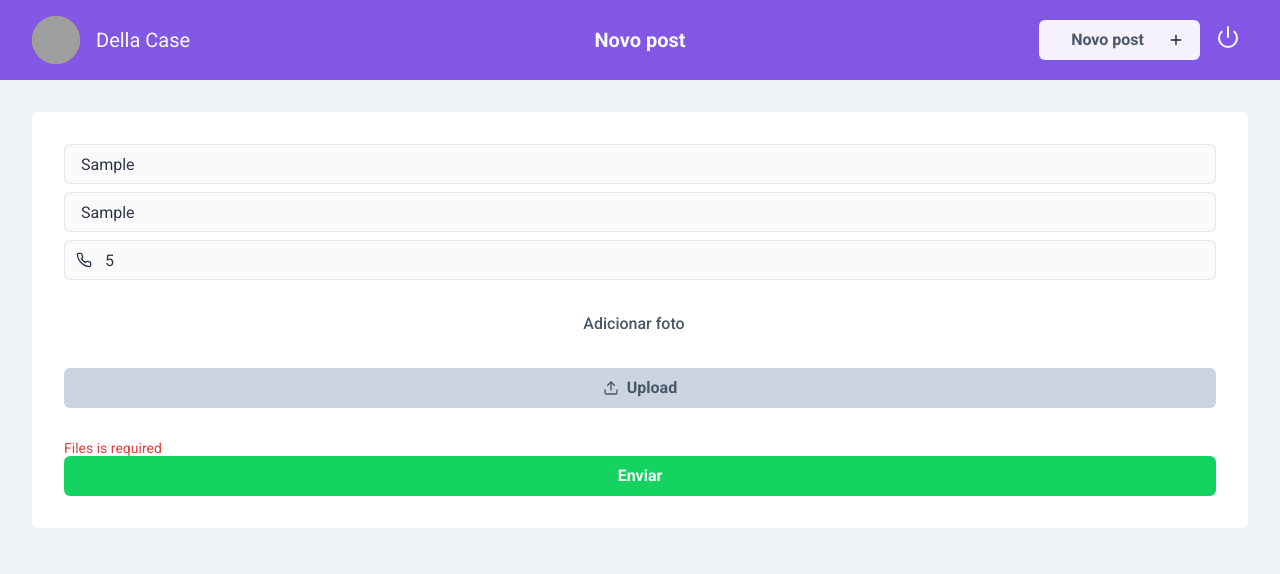
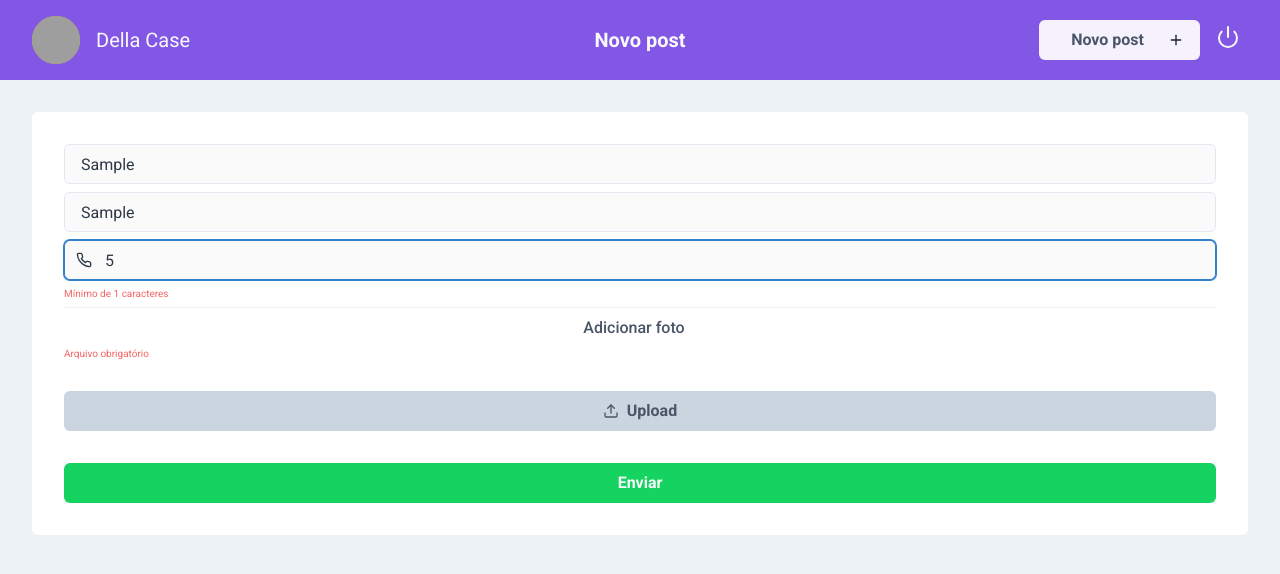
Before and after one commit to alan-dx/adopet-web, a Next.js app: page /post/new in a window 1280 px wide. Both pictures are taken after typing "Sample", "Sample", "5" into the empty fields and a click on the button "Enviar". Shown: the top 574 px of the page. Built offline with nearby package versions, Linux system fonts and the light colour scheme; grey boxes are pictures that could not be loaded.

Commit message:
Refactor and validation

```diff
--- /dev/null
+++ b/src/components/FileUpload/components/UploadInput/index.tsx
@@ -0,0 +1,43 @@
+import { ReactNode, useRef } from 'react';
+import { InputGroup } from '@chakra-ui/react';
+import { UseFormRegisterReturn } from 'react-hook-form';
+
+interface UploadInputProps {
+  register: UseFormRegisterReturn;
+  accept?: string;
+  multiple?: boolean;
+  children?: ReactNode;
+}
+
+const UploadInput = ({
+  register,
+  accept,
+  multiple,
+  children,
+}: UploadInputProps) => {
+  const inputRef = useRef<HTMLInputElement | null>(null);
+  const { ref, ...rest } = register as {
+    ref: (instance: HTMLInputElement | null) => void;
+  };
+
+  const handleClick = () => inputRef.current?.click();
+
+  return (
+    <InputGroup onClick={handleClick}>
+      <input
+        type={'file'}
+        multiple={multiple}
+        hidden
+        accept={accept}
+        {...rest}
+        ref={(e) => {
+          ref(e);
+          inputRef.current = e;
+        }}
+      />
+      <>{children}</>
+    </InputGroup>
+  );
+};
+
+export { UploadInput };
--- a/src/components/FileUpload/index.tsx
+++ b/src/components/FileUpload/index.tsx
@@ -1,39 +1,87 @@
-import { ReactNode, useRef } from "react";
-import { InputGroup } from "@chakra-ui/react";
-import { UseFormRegisterReturn } from "react-hook-form";
+import {
+  Box,
+  Stack,
+  Button,
+  FormControl,
+  FormErrorMessage,
+  FormLabel,
+  Icon,
+  AspectRatio,
+  Image,
+} from '@chakra-ui/react';
+import { useEffect, useState } from 'react';
+import { FieldError, useWatch, Control } from 'react-hook-form';
+import { FiUpload } from 'react-icons/fi';
 
-interface FileUploadProps {
+import { UseFormRegisterReturn } from 'react-hook-form';
+
+import { UploadInput } from './components/UploadInput';
+
+interface ImageUploadProps {
   register: UseFormRegisterReturn;
-  accept?: string;
+  control: Control;
+  error?: FieldError;
   multiple?: boolean;
-  children?: ReactNode;
 }
 
-const FileUpload = (props: FileUploadProps) => {
-  const { register, accept, multiple, children } = props;
-  const inputRef = useRef<HTMLInputElement | null>(null);
-  const { ref, ...rest } = register as {
-    ref: (instance: HTMLInputElement | null) => void;
-  };
+const ImageUpload = ({
+  register,
+  control,
+  error = null,
+  multiple = false,
+}: ImageUploadProps) => {
+  const [previewImages, setPreviewImages] = useState<string[]>([]);
 
-  const handleClick = () => inputRef.current?.click();
+  const watchImages = useWatch({ control, name: 'image' });
+
+  useEffect(() => {
+    if (watchImages) {
+      const selectedImages = Array.from(watchImages);
+
+      const selectedImagesPreview = selectedImages.map((image) => {
+        return URL.createObjectURL(image);
+      });
+
+      setPreviewImages(selectedImagesPreview);
+    }
+  }, [watchImages]);
 
   return (
-    <InputGroup onClick={handleClick}>
-      <input
-        type={"file"}
-        multiple={multiple || false}
-        hidden
-        accept={accept}
-        {...rest}
-        ref={(e) => {
-          ref(e);
-          inputRef.current = e;
-        }}
-      />
-      <>{children}</>
-    </InputGroup>
+    <FormControl isInvalid={!!error}>
+      <FormLabel color='gray.600' textAlign='center'>
+        {'Adicionar foto'}
+      </FormLabel>
+
+      {previewImages.length !== 0 && (
+        <Stack direction='row' overflow='scroll' spacing={4}>
+          {previewImages?.map((image) => (
+            <AspectRatio key={image} ratio={4 / 3} flex={1} minWidth='xs'>
+              <Image src={image} borderRadius={8} />
+            </AspectRatio>
+          ))}
+        </Stack>
+      )}
+
+      {!!error && (
+        <FormErrorMessage fontSize='x-small' color='red.400'>
+          {error.message}
+        </FormErrorMessage>
+      )}
+
+      <Box mt={[4, 8]}>
+        <UploadInput accept={'image/*'} multiple={multiple} register={register}>
+          <Button
+            bg='gray.300'
+            textColor='gray.600'
+            width='full'
+            leftIcon={<Icon as={FiUpload} />}
+          >
+            Upload
+          </Button>
+        </UploadInput>
+      </Box>
+    </FormControl>
   );
 };
 
-export { FileUpload };
+export { ImageUpload };
--- a/src/pages/post/new/index.tsx
+++ b/src/pages/post/new/index.tsx
@@ -1,56 +1,70 @@
-import {
-  Flex,
-  Box,
-  Stack,
-  Button,
-  FormControl,
-  FormErrorMessage,
-  FormLabel,
-  Icon,
-  AspectRatio,
-  Image,
-} from '@chakra-ui/react';
-import { useEffect, useState } from 'react';
+import { Flex, Stack, Divider } from '@chakra-ui/react';
 import { useForm, SubmitHandler } from 'react-hook-form';
-import { FiUpload, FiPhone } from 'react-icons/fi';
+import { FiPhone } from 'react-icons/fi';
 
 import { Header } from '../../../components/Header';
 import { ActionButton } from '../../../components/ActionButton';
-import { FileUpload } from '../../../components/FileUpload';
+import { ImageUpload } from '../../../components/FileUpload';
 import { Input } from '../../../components/Input';
 
-import { validateImageFile } from '../../../utils/validateImageFile';
-
 type NewPostData = {
-  file_: FileList;
+  image: FileList;
   nome: string;
   description: string;
   phone: string;
 };
 
 const NewPost = () => {
-  const [previewImages, setPreviewImages] = useState<string[]>([]);
-
   const {
     register,
     handleSubmit,
     formState: { errors, isSubmitting },
-    watch,
+    control,
   } = useForm();
 
-  const watchImages = watch('file_');
-
-  useEffect(() => {
-    if (watchImages) {
-      const selectedImages = Array.from(watchImages);
-
-      const selectedImagesPreview = selectedImages.map((image) => {
-        return URL.createObjectURL(image);
-      });
-
-      setPreviewImages(selectedImagesPreview);
-    }
-  }, [watchImages]);
+  const formValidations = {
+    nome: {
+      required: 'Nome obrigatório',
+      minLength: {
+        value: 2,
+        message: 'Mínimo de 2 caracteres',
+      },
+      maxLength: {
+        value: 20,
+        message: 'Máximo de 20 caracteres',
+      },
+    },
+    description: {
+      required: 'Descrição obrigatória',
+      maxLength: {
+        value: 65,
+        message: 'Máximo de 65 caracteres',
+      },
+    },
+    phone: {
+      required: 'Telefone obrigatório',
+      minLength: {
+        value: 11,
+        message: 'Mínimo de 1 caracteres',
+      },
+    },
+    image: {
+      required: 'Arquivo obrigatório',
+      validate: {
+        lessThan10MB: (image: FileList) => {
+          return (
+            image[0].size <= 10485760 || 'O arquivo deve ser menor que 10MB'
+          );
+        },
+        acceptedFormats: (image: FileList) => {
+          return (
+            image[0].type.search('^.*image/(jpg|JPG|jpeg|JPEG|png|PNG)$') !==
+              -1 || 'Somente são aceitos arquivos PNG, JPEG'
+          );
+        },
+      },
+    },
+  };
 
   const handleSignIn: SubmitHandler<NewPostData> = async (values, event) => {
     console.log(values);
@@ -74,14 +88,14 @@ const NewPost = () => {
             name='nome'
             type='text'
             error={errors.nome}
-            {...register('nome')}
+            {...register('nome', formValidations.nome)}
           />
           <Input
             placeholder='Descrição'
             name='description'
             type='text'
             error={errors.description}
-            {...register('description')}
+            {...register('description', formValidations.description)}
           />
           <Input
             placeholder='Número de telefone'
@@ -89,46 +103,18 @@ const NewPost = () => {
             type='number'
             icon={FiPhone}
             error={errors.phone}
-            {...register('phone')}
+            {...register('phone', formValidations.phone)}
+          />
+
+          <Divider />
+
+          <ImageUpload
+            multiple
+            control={control}
+            error={errors.image}
+            register={register('image', formValidations.image)}
           />
         </Stack>
-
-        <FormControl isInvalid={!!errors.file_}>
-          <FormLabel color='gray.600' textAlign='center'>
-            {'Adicionar foto'}
-          </FormLabel>
-
-          {previewImages.length !== 0 && (
-            <Stack direction='row' overflow='scroll' spacing={4}>
-              {previewImages?.map((image) => (
-                <AspectRatio key={image} ratio={4 / 3} flex={1} minWidth='xs'>
-                  <Image src={image} borderRadius={8} />
-                </AspectRatio>
-              ))}
-            </Stack>
-          )}
-
-          <Box my={[4, 8]}>
-            <FileUpload
-              accept={'image/*'}
-              multiple
-              register={register('file_', { validate: validateImageFile })}
-            >
-              <Button
-                bg='gray.300'
-                textColor='gray.600'
-                width='full'
-                leftIcon={<Icon as={FiUpload} />}
-              >
-                Upload
-              </Button>
-            </FileUpload>
-          </Box>
-
-          <FormErrorMessage>
-            {errors.file_ && errors?.file_.message}
-          </FormErrorMessage>
-        </FormControl>
 
         <ActionButton type='submit' isLoading={isSubmitting}>
           Enviar
--- a/src/utils/validateImageFile.ts
+++ /dev/null
@@ -1,15 +0,0 @@
-export const validateImageFile = (value: FileList) => {
-  if (value.length < 1) {
-    return "Files is required";
-  }
-
-  for (const file of Array.from(value)) {
-    const fsMb = file.size / (1024 * 1024);
-    const MAX_FILE_SIZE = 10;
-    if (fsMb > MAX_FILE_SIZE) {
-      return "Max file size 10mb";
-    }
-  }
-
-  return true;
-};
```
